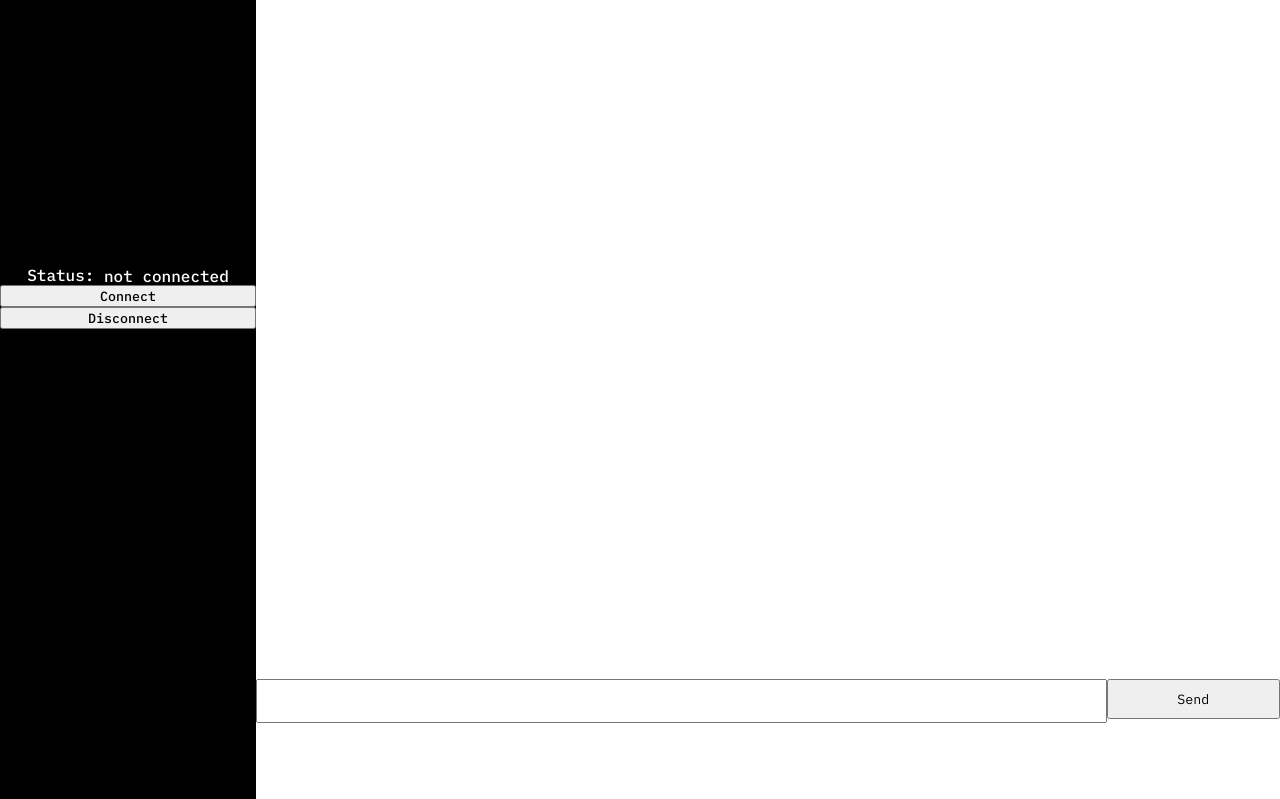
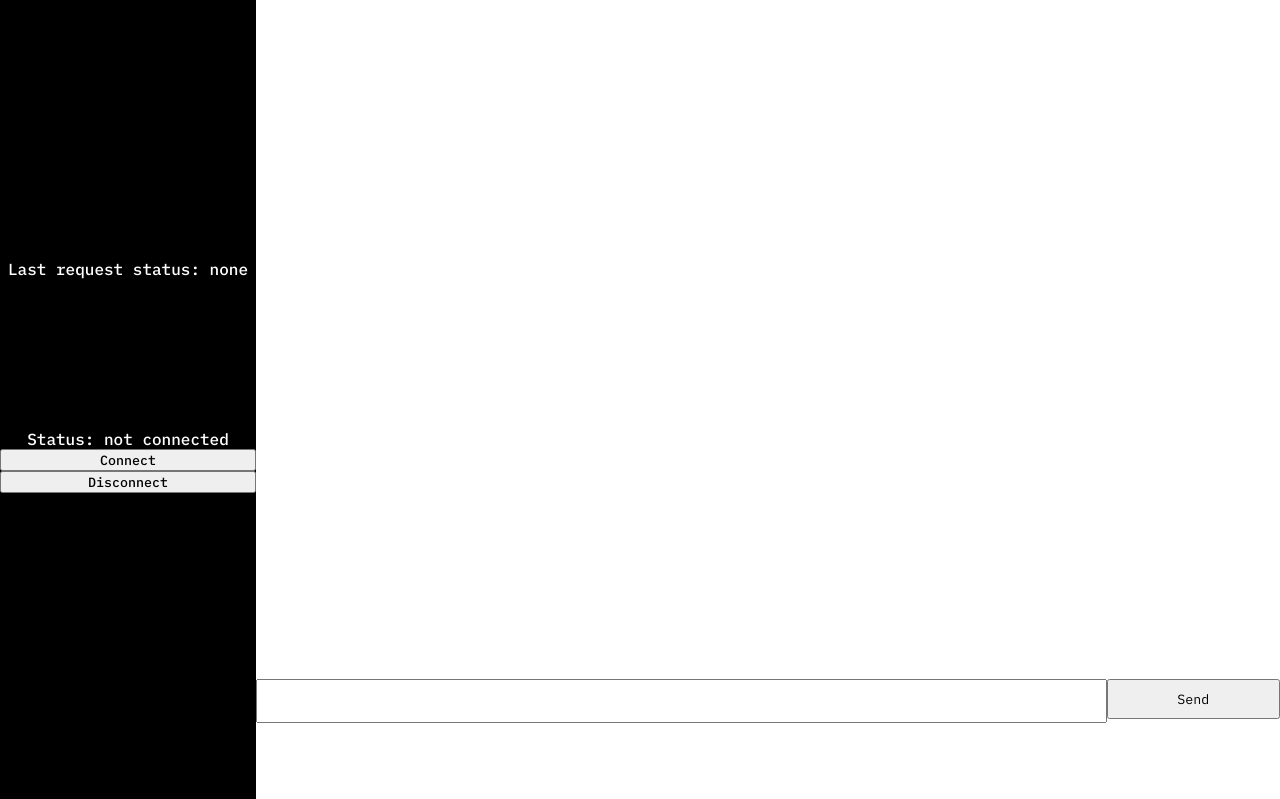
Before and after one commit to GabeeCoding/http-chat-app-test, a website: page public/index.html in a window 1280 px wide. Shown: the part 81-880 px from the top of the page. Drawn offline with Linux system fonts and the light colour scheme.

Commit message:
Add a request status info in the sidebar

```diff
--- a/public/index.html
+++ b/public/index.html
@@ -8,6 +8,7 @@
 	<body>
 		<div class="sidebar">
 			<h1>Web Chat</h1>
+			<p style="flex: 0.2;">Last request status: <span id="requestStatus">none</span></p>
 			<p>Status: <span id="status">not connected</span></p>
 			<button onclick="connect()">Connect</button>
 			<button onclick="disconnect()">Disconnect</button>
```
